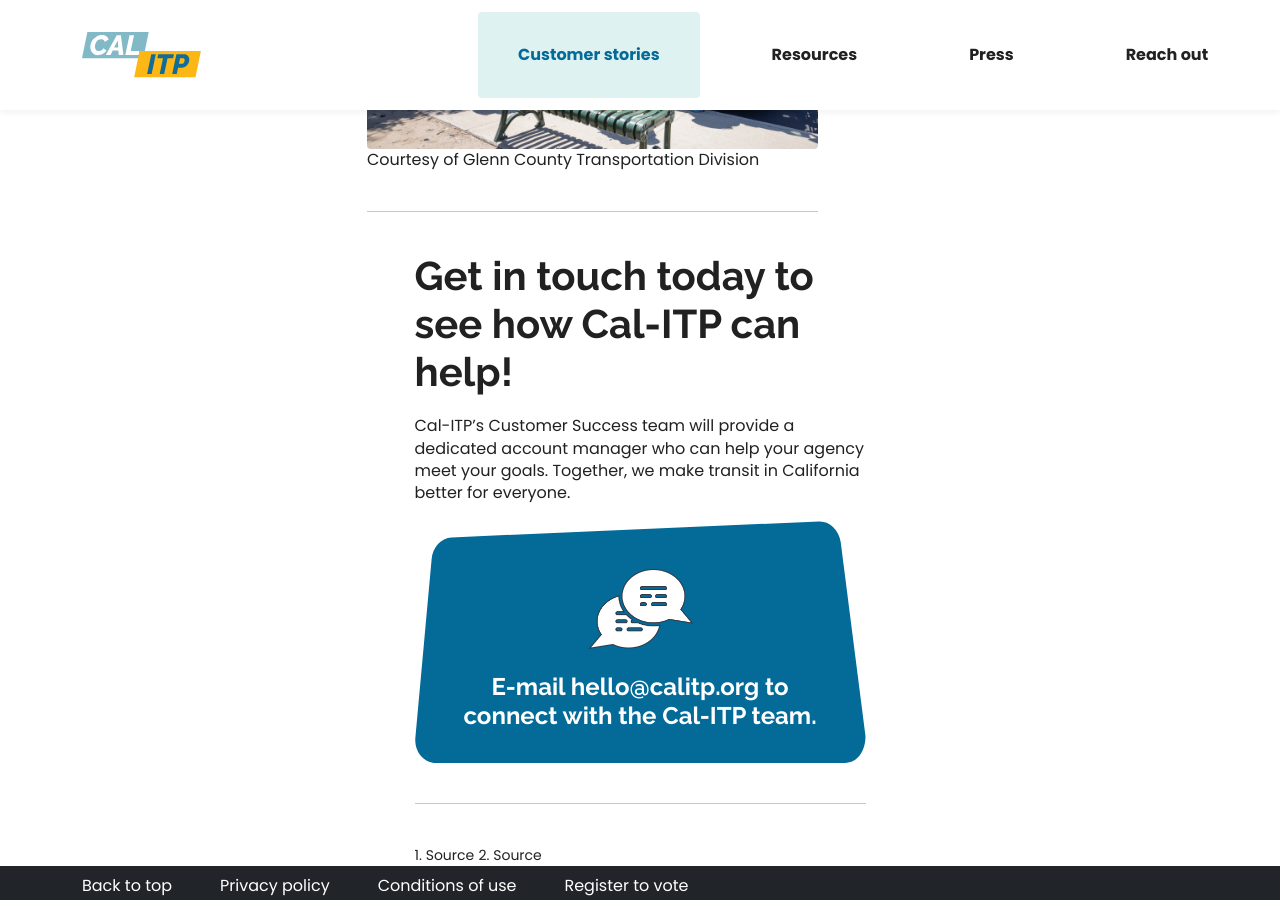
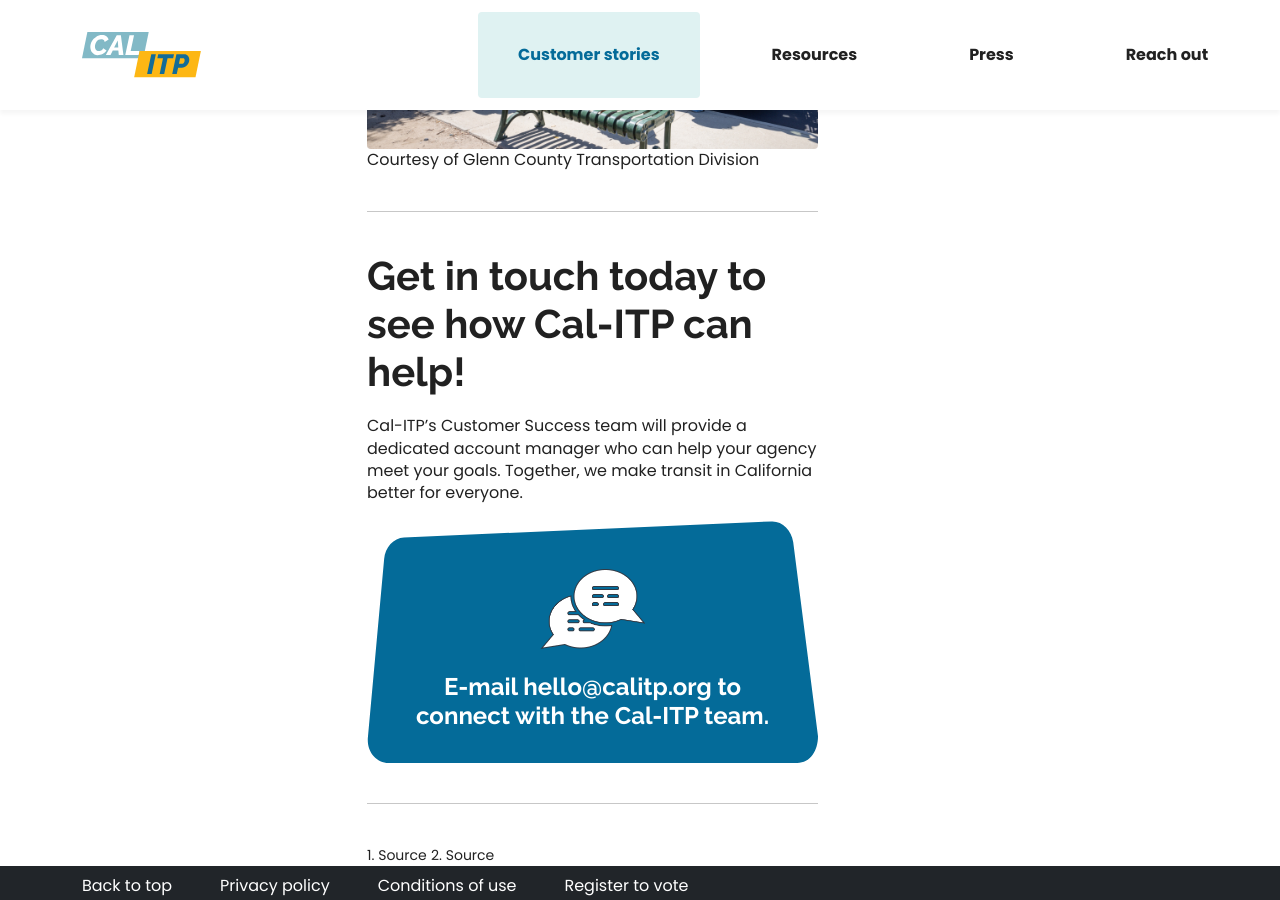
Before and after one commit to cal-itp/calitp.org, a Jekyll site: the page built from src/customer-stories.html, in a window 1280 px wide and 900 px high, scrolled down 3425 px. Built offline with Jekyll 4.4.1, drawn with Linux system fonts in a browser that asks for light colours.

```diff
--- a/src/customer-stories.html
+++ b/src/customer-stories.html
@@ -4,7 +4,7 @@
 title: Customer stories
 ---
 
-<section class="row">
+<section class="row flex-lg-row flex-column-reverse">
   <div class="offset-lg-3 col-lg-5">
     <h2>Selected agency highlights</h2>
     <figure class="image pt-3 mt-3">
@@ -138,8 +138,8 @@
   </div>
 </section>
 
-<section class="row justify-content-center">
-  <div class="col-md-8 col-lg-5">
+<section class="row">
+  <div class="offset-lg-3 col-lg-5">
     <h2 class="h1">Get in touch today to see how Cal-ITP can help!</h2>
 
     <p class="mt-3">
@@ -168,8 +168,8 @@
   </div>
 </section>
 
-<section class="row justify-content-center">
-  <div class="col-md-8 col-lg-5">
+<section class="row">
+  <div class="offset-lg-3 col-lg-5">
     <small>1. Source</small>
     <small>2. Source</small>
   </div>
```
